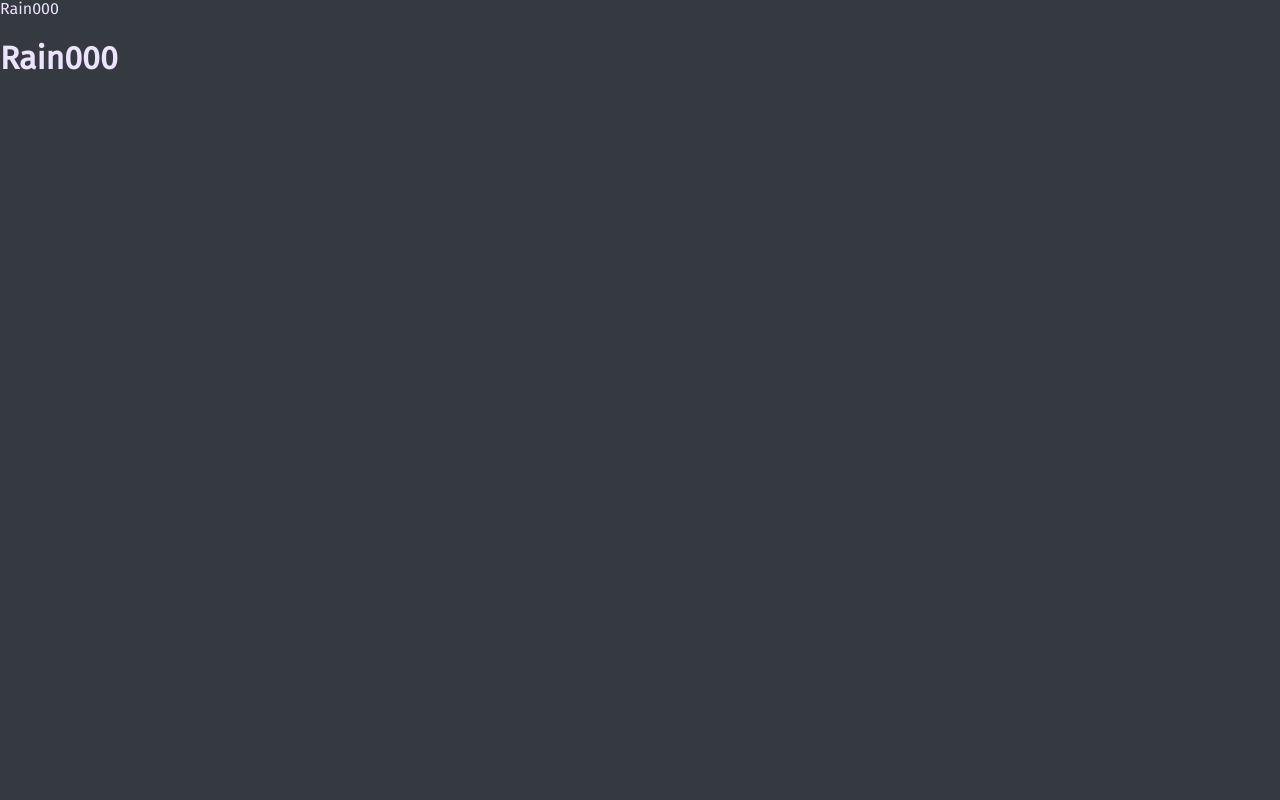
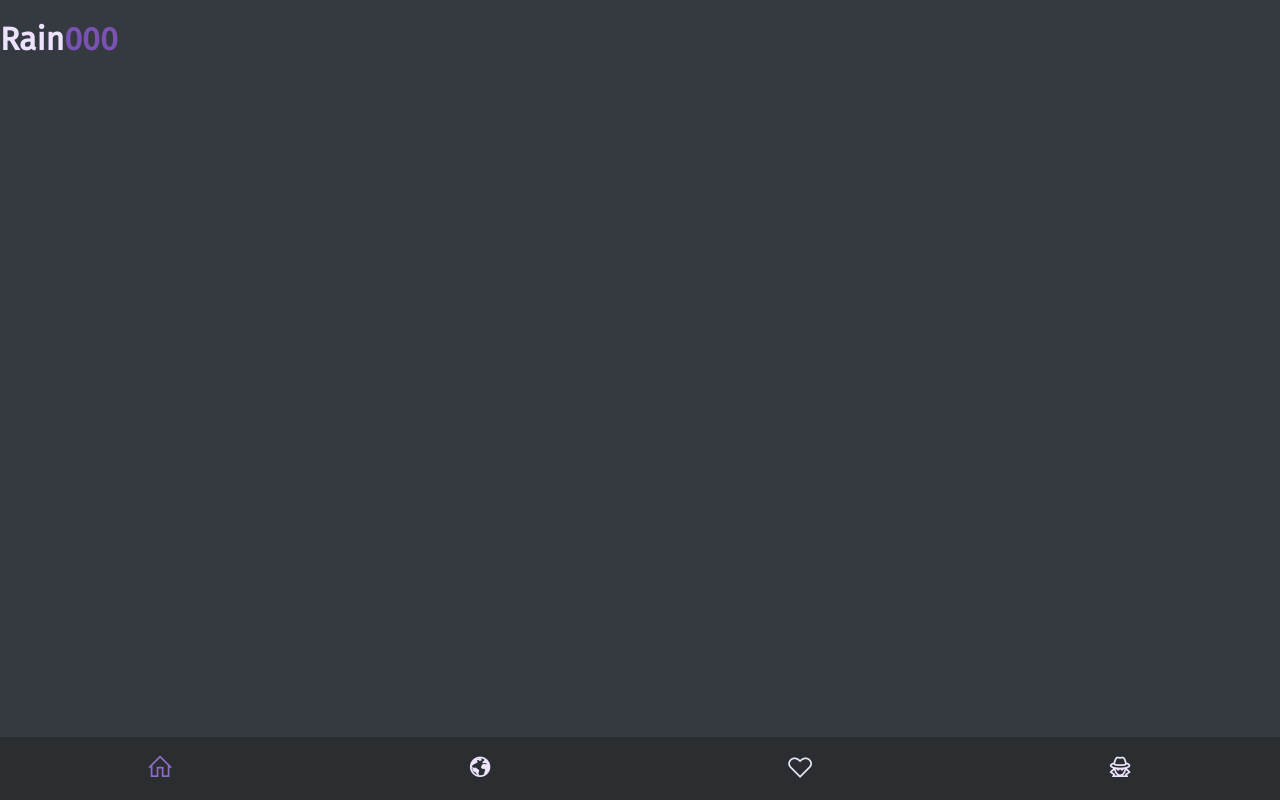
Before and after one commit to mendoza000/rain000, a website built with webpack: page src/index.html in a window 1280 px wide. Built offline with nearby package versions, Linux system fonts and the light colour scheme.

Commit message:
añadida la barra de navegacion

```diff
--- a/src/index.html
+++ b/src/index.html
@@ -6,17 +6,38 @@
 	<title>Rain000</title>
 	<!-- fira sans -->
 	<link rel="preconnect" href="https://fonts.googleapis.com">
-<link rel="preconnect" href="https://fonts.gstatic.com" crossorigin>
-<link href="https://fonts.googleapis.com/css2?family=Fira+Sans&display=swap" rel="stylesheet">
+	<link rel="preconnect" href="https://fonts.gstatic.com" crossorigin>
+	<link href="https://fonts.googleapis.com/css2?family=Fira+Sans&display=swap" rel="stylesheet">
+	<!-- line awesome -->
+	<link rel="stylesheet" href="https://maxst.icons8.com/vue-static/landings/line-awesome/line-awesome/1.3.0/css/line-awesome.min.css">
 </head>
 <body>
+	<nav class="nav">
+		<ul class="nav_list">
+			<li class="nav_item">
+				<a href="#">
+					<i class="icon las la-home"></i>
+				</a>
+			</li>
+			<li class="nav_item">
+				<a href="#">
+					<i class="icon las la-globe"></i>
+				</a>
+			</li>
+			<li class="nav_item">
+				<a href="#">
+					<i class="icon lar la-heart"></i>
+				</a>
+			</li>
+			<li class="nav_item">
+				<a href="#">
+					<i class="icon las la-user-secret"></i>
+				</a>
+			</li>
+		</ul>
+	</nav>
 	<header class="header">
-		<nav class="nav">
-			<span class="nav_title">Rain<span>000</span class="cs"></span>
-		</nav>
-
-		<h1 class="header_title">Rain000</h1>
-
+		<h1 class="header_title">Rain<span class="cs">000</span></h1>
 	</header>
 </body>
 </html>
--- a/src/styles.css
+++ b/src/styles.css
@@ -18,6 +18,36 @@ html, body{
 	font-family: 'Fira Sans', sans-serif;
 }
 
+.nav{
+	position: fixed;
+	bottom: 0;
+	width: 100vw;
+	background-color: var(--color-primary-o);
+}
+.nav_list{
+	display: flex;
+	justify-content: space-around;
+	padding: 0;
+}
+.nav_item{
+	list-style: none;
+	font-size: 1.7em;
+}
+.nav_item a{
+	color: inherit;
+	padding: 0.5em;
+}
+.nav_item:nth-child(1){
+	color: var(--color-secondary-l);
+}
+
+
+
+
+
+
+
+/* Etiquetas */
 .cs{
 	color: var(--color-secondary);
 	font-weight: bold;
```
